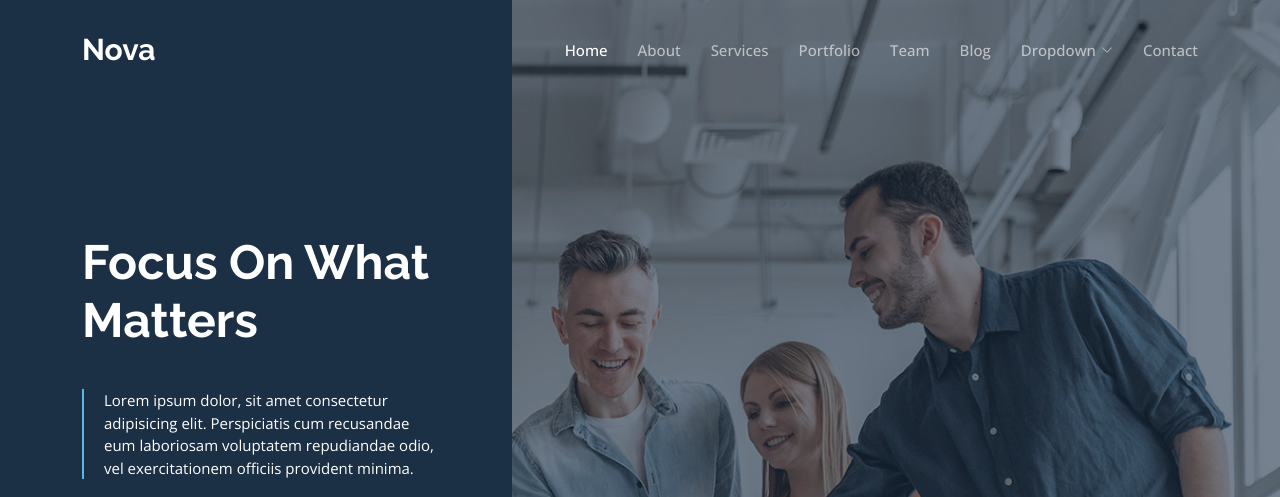
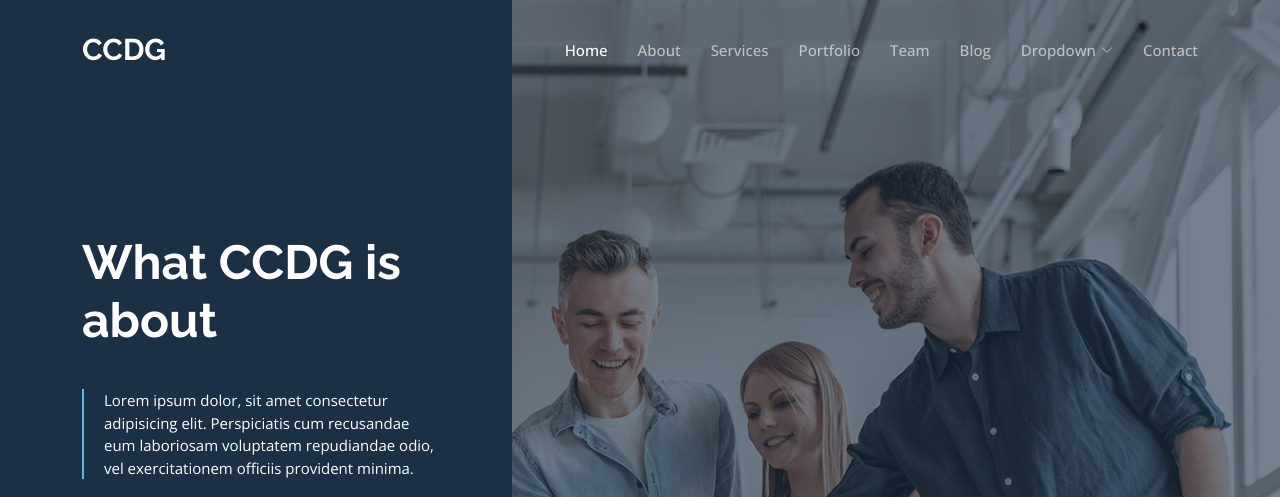
Before and after one commit to joelemenyu20/final-year-blog, a plain HTML site: page index.html in a window 1280 px wide. Shown: the top 497 px of the page. Drawn offline with nearby package versions, Linux system fonts and the light colour scheme.

Commit message:
second commit

```diff
--- a/index.html
+++ b/index.html
@@ -5,7 +5,7 @@
   <meta charset="utf-8">
   <meta content="width=device-width, initial-scale=1.0" name="viewport">
 
-  <title>Nova Bootstrap Template - Index</title>
+  <title>Crowdfunding campaign and Design guide</title>
   <meta content="" name="description">
   <meta content="" name="keywords">
 
@@ -46,7 +46,7 @@
       <a href="index.html" class="logo d-flex align-items-center">
         <!-- Uncomment the line below if you also wish to use an image logo -->
         <!-- <img src="assets/img/logo.png" alt=""> -->
-        <h1 class="d-flex align-items-center">Nova</h1>
+        <h1 class="d-flex align-items-center">CCDG</h1>
       </a>
 
       <i class="mobile-nav-toggle mobile-nav-show bi bi-list"></i>
@@ -89,7 +89,7 @@
     <div class="container">
       <div class="row">
         <div class="col-xl-4">
-          <h2 data-aos="fade-up">Focus On What Matters</h2>
+          <h2 data-aos="fade-up">What CCDG is about</h2>
           <blockquote data-aos="fade-up" data-aos-delay="100">
             <p>Lorem ipsum dolor, sit amet consectetur adipisicing elit. Perspiciatis cum recusandae eum laboriosam voluptatem repudiandae odio, vel exercitationem officiis provident minima. </p>
           </blockquote>
@@ -466,14 +466,14 @@
     <div class="footer-legal">
       <div class="container">
         <div class="copyright">
-          &copy; Copyright <strong><span>Nova</span></strong>. All Rights Reserved
+          &copy; Copyright <strong><span>BSE23-21</span></strong>. All Rights Reserved
         </div>
         <div class="credits">
           <!-- All the links in the footer should remain intact. -->
           <!-- You can delete the links only if you purchased the pro version. -->
           <!-- Licensing information: https://bootstrapmade.com/license/ -->
           <!-- Purchase the pro version with working PHP/AJAX contact form: https://bootstrapmade.com/nova-bootstrap-business-template/ -->
-          Designed by <a href="https://bootstrapmade.com/">BootstrapMade</a>
+          Designed by <a href="#">BSE23-21</a>
         </div>
       </div>
     </div>
```
Also changed, not shown: Readme.txt.
